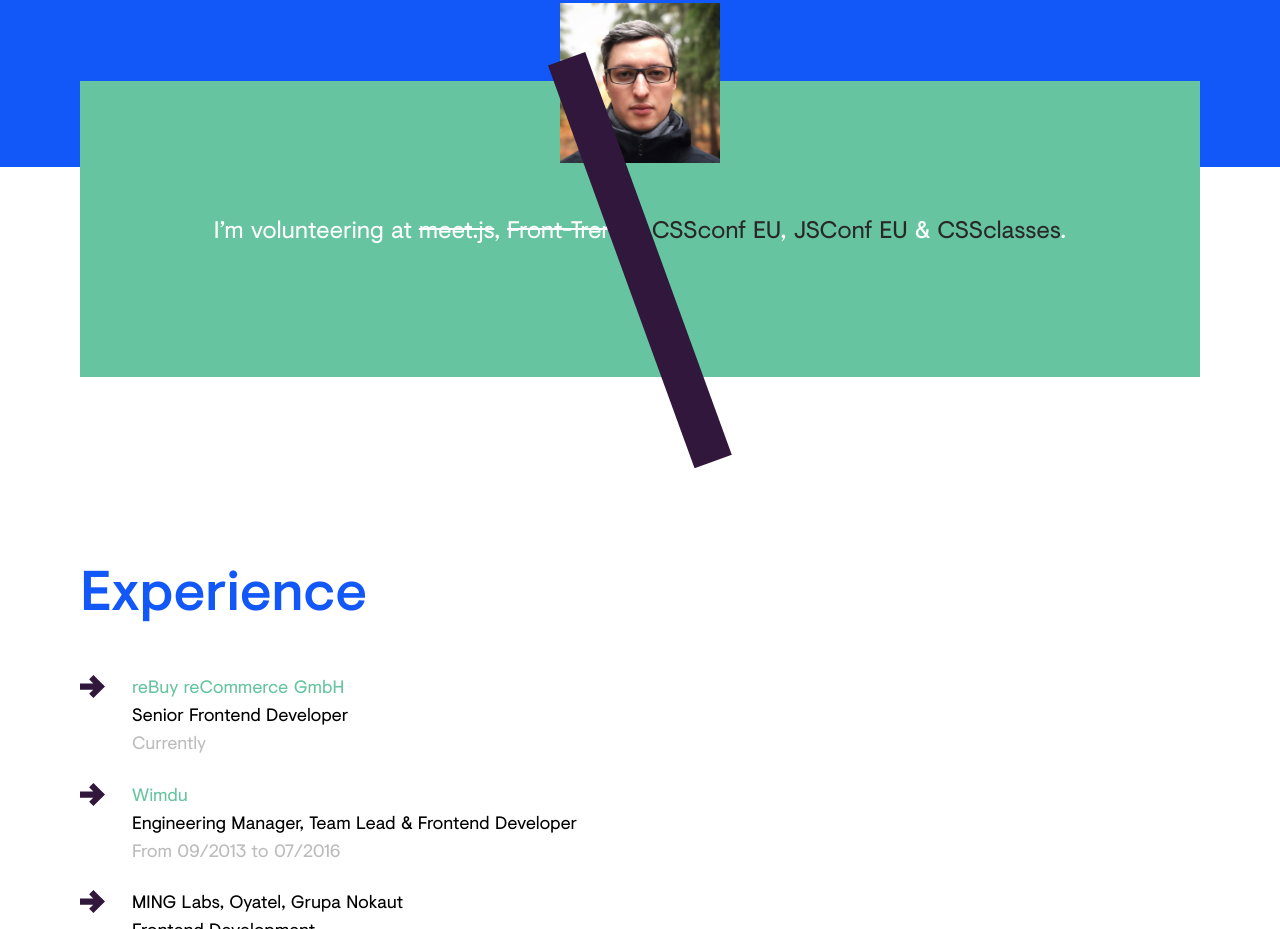
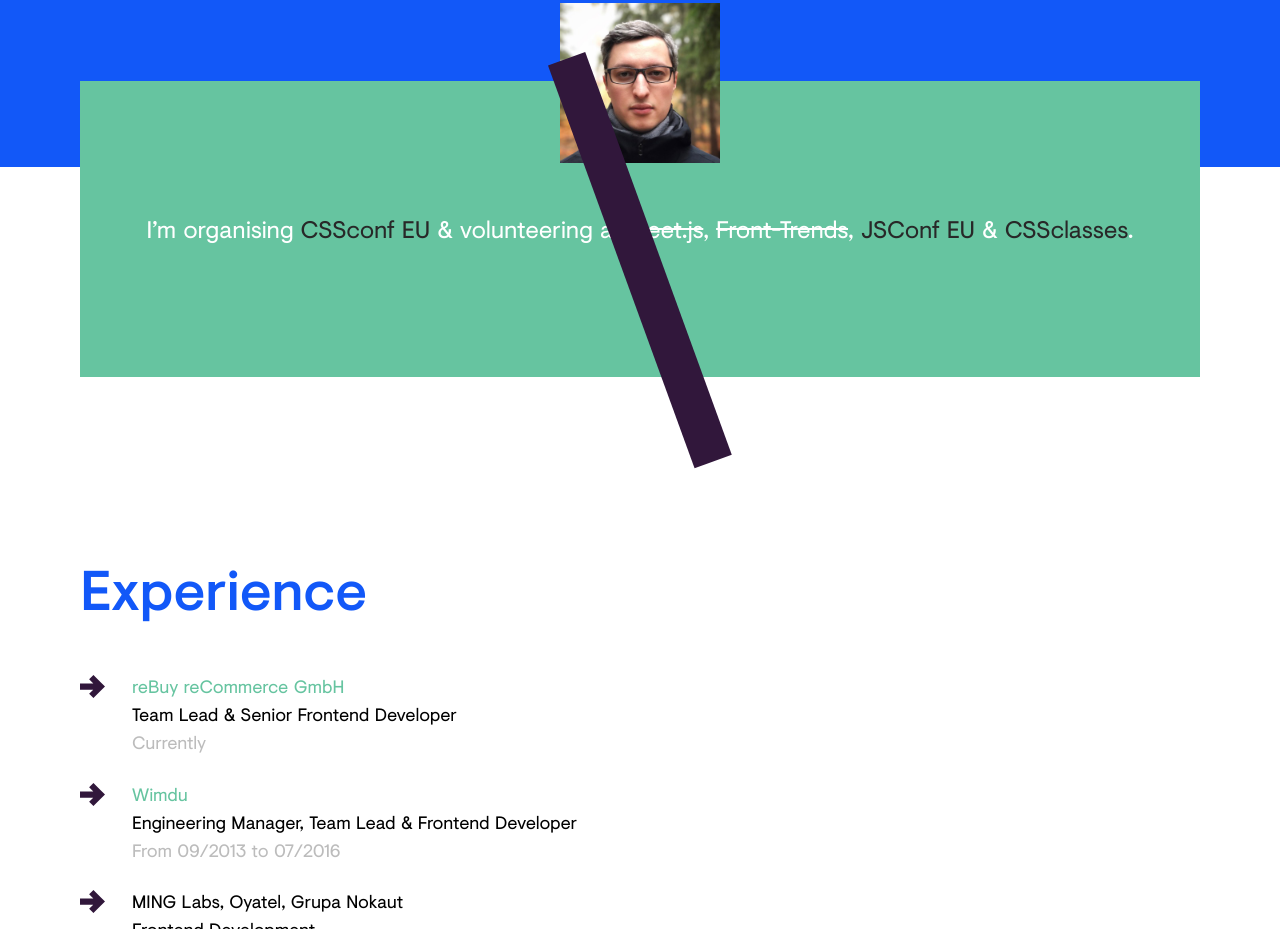
Before and after one commit to lukaszklis/homepage, a website: page app/index.html in a window 1280 px wide. Shown: the part 689-1618 px from the top of the page. Drawn offline with nearby package versions, Linux system fonts and the light colour scheme.

Commit message:
:zap: Update current position

```diff
--- a/app/index.html
+++ b/app/index.html
@@ -50,10 +50,11 @@
           <img src="images/lukasz.jpg" alt="Photo of Łukasz Kliś">
         </figure>
         <p class="c-summary__text">
-          I’m volunteering at
+          I’m organising
+          <a class="c-summary__link" href="https://cssconf.eu" target="_blank" rel="noopener">CSSconf EU</a>
+          &amp; volunteering at
           <a class="c-summary__link c-summary__link--past" href="http://meetjs.pl" target="_blank" rel="noopener">meet.js</a>,
           <a class="c-summary__link c-summary__link--past" href="http://front-trends.com" target="_blank" rel="noopener">Front-Trends</a>,
-          <a class="c-summary__link" href="https://cssconf.eu" target="_blank" rel="noopener">CSSconf EU</a>,
           <a class="c-summary__link" href="https://jsconf.eu" target="_blank" rel="noopener">JSConf EU</a> &amp;
           <a class="c-summary__link" href="https://cssclass.es" target="_blank" rel="noopener">CSSclasses</a>.
         </p>
@@ -67,7 +68,7 @@
         <ol class="c-experience__items">
           <li class="c-experience__item">
             <a href="https://www.rebuy.de/" target="_blank" rel="noopener">reBuy reCommerce GmbH</a>
-            <div>Senior Frontend Developer</div>
+            <div>Team Lead &amp; Senior Frontend Developer</div>
             <div class="c-experience__time">Currently</div>
           </li>
           <li class="c-experience__item">
```
